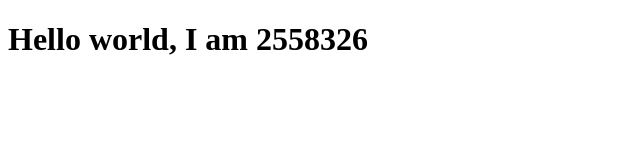
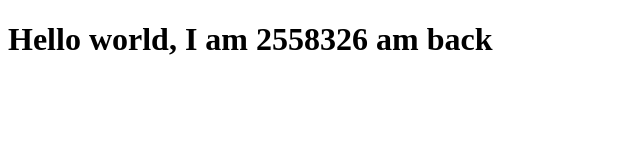
Before and after one commit to phetho5/Phetho, a plain HTML site: page index.html in a window 1280 px wide. Shown: the whole page, without its empty margins (0-640 px from the left). Drawn offline with Linux system fonts and the light colour scheme.

Commit message:
hey guys

```diff
--- a/index.html
+++ b/index.html
@@ -6,6 +6,6 @@
     <title>Document</title>
 </head>
 <body>
-    <h1>Hello world, I am 2558326</h1>
+    <h1>Hello world, I am 2558326 am back</h1>
 </body>
 </html>
```
